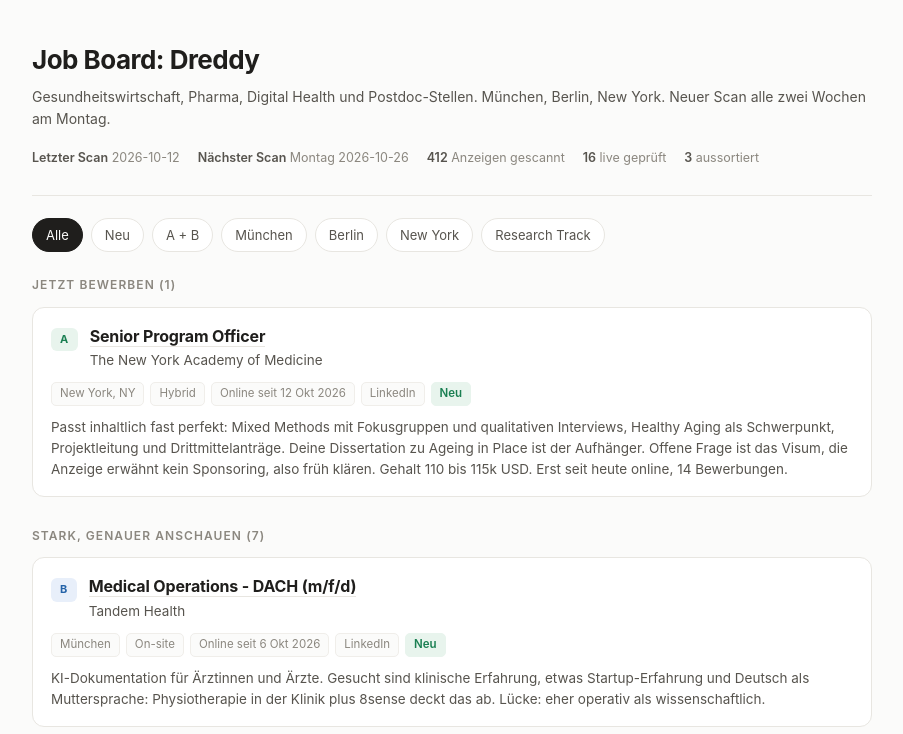
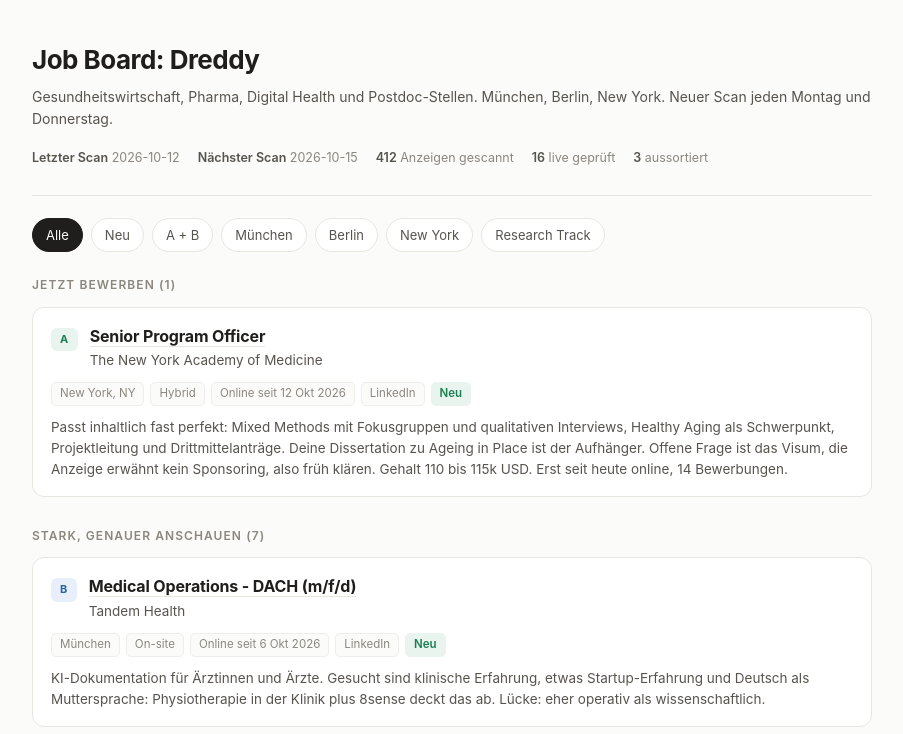
Before and after one commit to rob0labs/andrea-job-search, a plain HTML site: page public/index.html in a window 1280 px wide. Shown: the top 734 px of the page, without its empty margins (188-1091 px from the left). Drawn offline with Linux system fonts and the light colour scheme.

Commit message:
Switch board to Monday and Thursday scans

```diff
--- a/public/index.html
+++ b/public/index.html
@@ -94,7 +94,7 @@
 
 <header>
   <h1>Job Board: Dreddy</h1>
-  <p>Gesundheitswirtschaft, Pharma, Digital Health und Postdoc-Stellen. München, Berlin, New York. Neuer Scan alle zwei Wochen am Montag.</p>
+  <p>Gesundheitswirtschaft, Pharma, Digital Health und Postdoc-Stellen. München, Berlin, New York. Neuer Scan jeden Montag und Donnerstag.</p>
   <div class="meta" id="meta"></div>
 </header>
 
@@ -122,7 +122,7 @@
 <script>
 const SCAN_META = {
   lastScan: "2026-10-12",
-  nextScan: "2026-10-26",
+  nextScan: "2026-10-15",
   totalScraped: 412,
   shortlisted: 24,
   verified: 16,
@@ -379,7 +379,7 @@
   const m = SCAN_META;
   document.getElementById('meta').innerHTML =
     `<span><b>Letzter Scan</b> ${m.lastScan}</span>`+
-    `<span><b>Nächster Scan</b> Montag ${m.nextScan}</span>`+
+    `<span><b>Nächster Scan</b> ${m.nextScan}</span>`+
     `<span><b>${m.totalScraped}</b> Anzeigen gescannt</span>`+
     `<span><b>${m.verified}</b> live geprüft</span>`+
     `<span><b>${m.excluded}</b> aussortiert</span>`;
```
